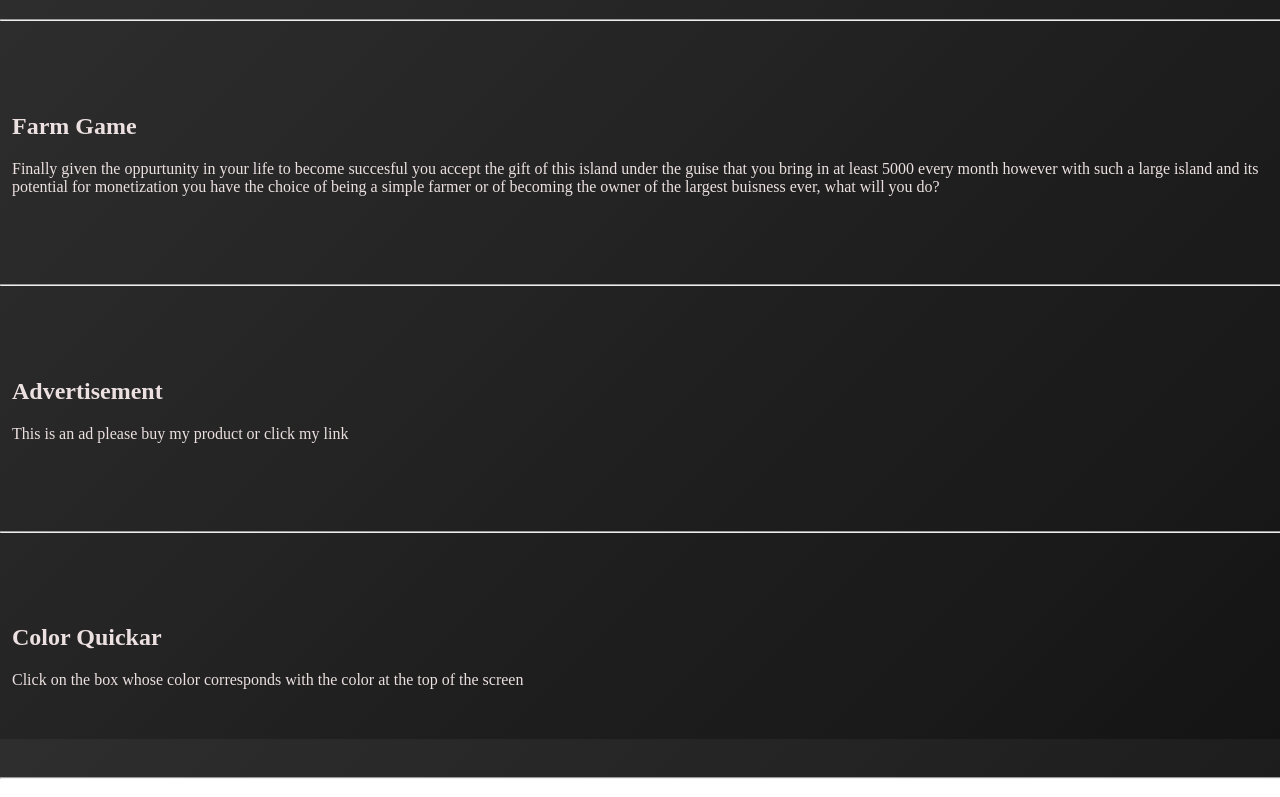
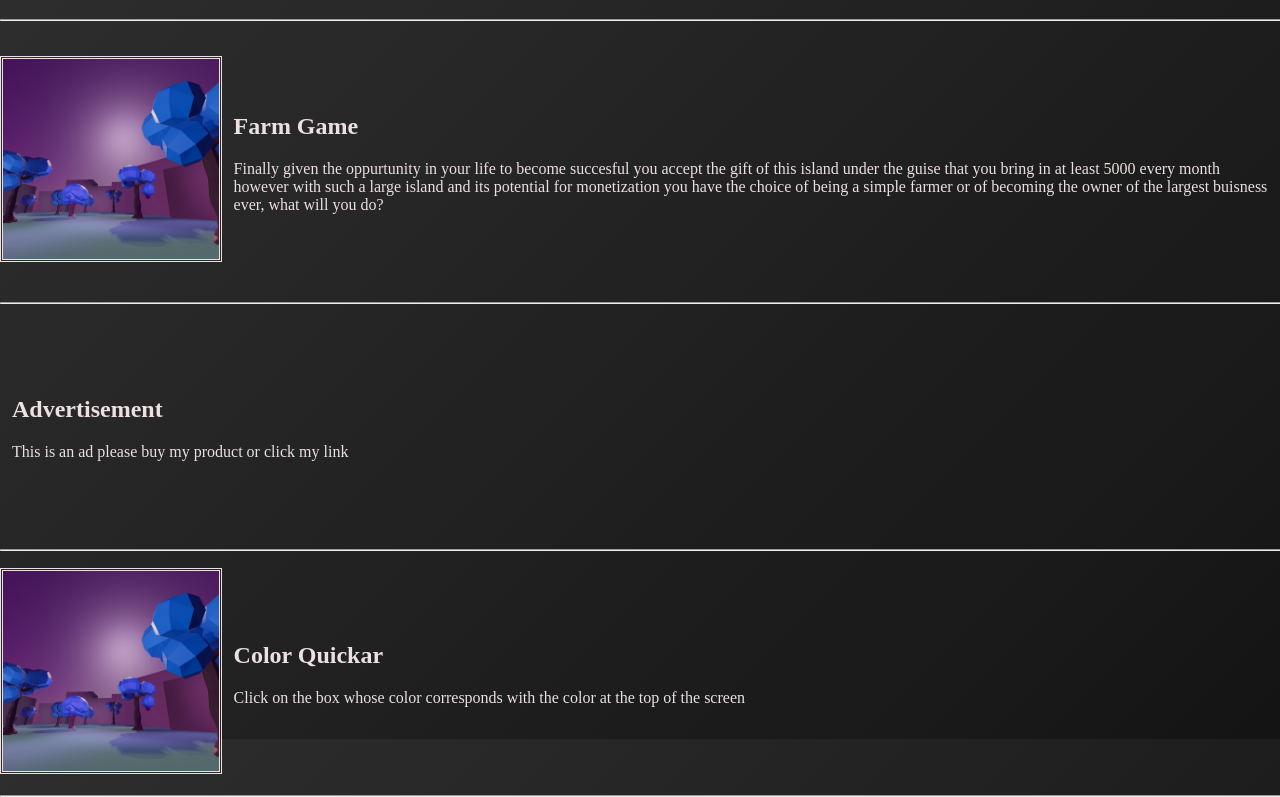
Before and after one commit to DARVentura/AhzyGames, a plain HTML site: page index.html in a window 1280 px wide. Shown: the part 61-858 px from the top of the page. Drawn offline with Linux system fonts and the light colour scheme.

Commit message:
Fixed Images To New And Old Game Still No New Game Image

```diff
--- a/index.html
+++ b/index.html
@@ -18,13 +18,13 @@
 
         <hr id = "HeaderLine">
 
-        <!--
+        <div class= "LargeContainer">
+
         <div class = "GameImage" id="IM1">
             <a href="FarmGame/index.html">
             <img src = "Assets/FarmGameThumbnail.png" >
             </a>
         </div>
-        -->
 
         <a href="FarmGame/index.html">
         <div class= "MiniContainer" id="MC1">
@@ -39,6 +39,8 @@
         </div>
         </a>
 
+        </div>
+
         <hr id = "GameLine1">
 
         <div class= "MiniContainer" id="AD1">
@@ -52,6 +54,14 @@
 
         <hr id= "GameLine2">
 
+        <div class = "LargeContainer">
+
+        <div class = "GameImage" id="IM1">
+            <a href="FarmGame/index.html">
+            <img src = "Assets/FarmGameThumbnail.png" >
+            </a>
+        </div>
+
         <a href="/ColorQuickar/index.html">
         <div class= "MiniContainer" id="MC2">
             <h2>
@@ -64,6 +74,8 @@
         </div>
         </a>
 
+        </div>
+
         <hr id= "GameLine3">
 
     <script src="main.js"> </script>
--- a/main.js
+++ b/main.js
@@ -78,7 +78,7 @@ function animateFontColor(targetFontColors, duration = 1000) {
 }
 
 // RGB equivalent colors for hover
-document.querySelectorAll('.MiniContainer').forEach(function(image) {
+document.querySelectorAll('.GameImage').forEach(function(image) {
     image.addEventListener('mouseover', function() {
         animateBackground([
             'rgb(5, 5, 5)',
--- a/style.css
+++ b/style.css
@@ -67,6 +67,9 @@ hr {
     margin: 0;
     width: 100%;
     margin-left: 0;
+}
+.LargeContainer{
+    display: flex;
 }
 .MiniContainer{
     justify-self: left;
```
